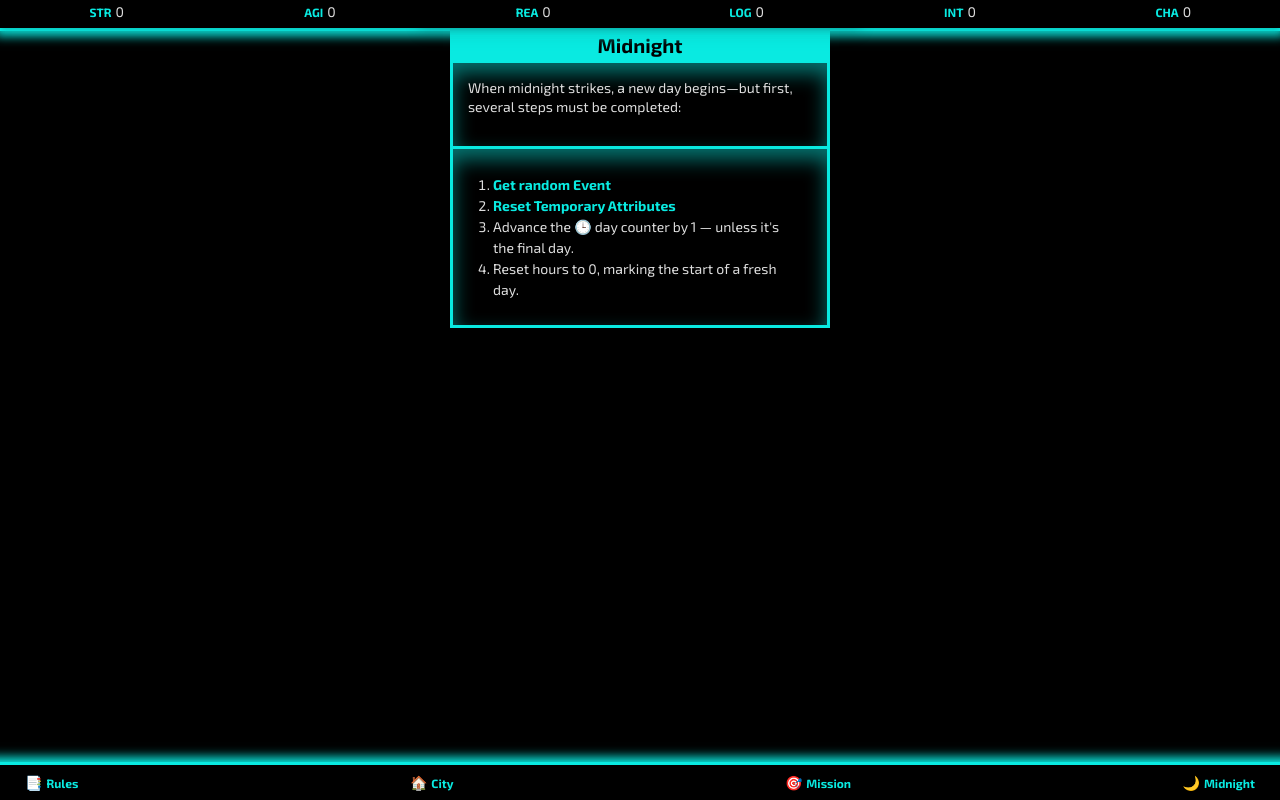
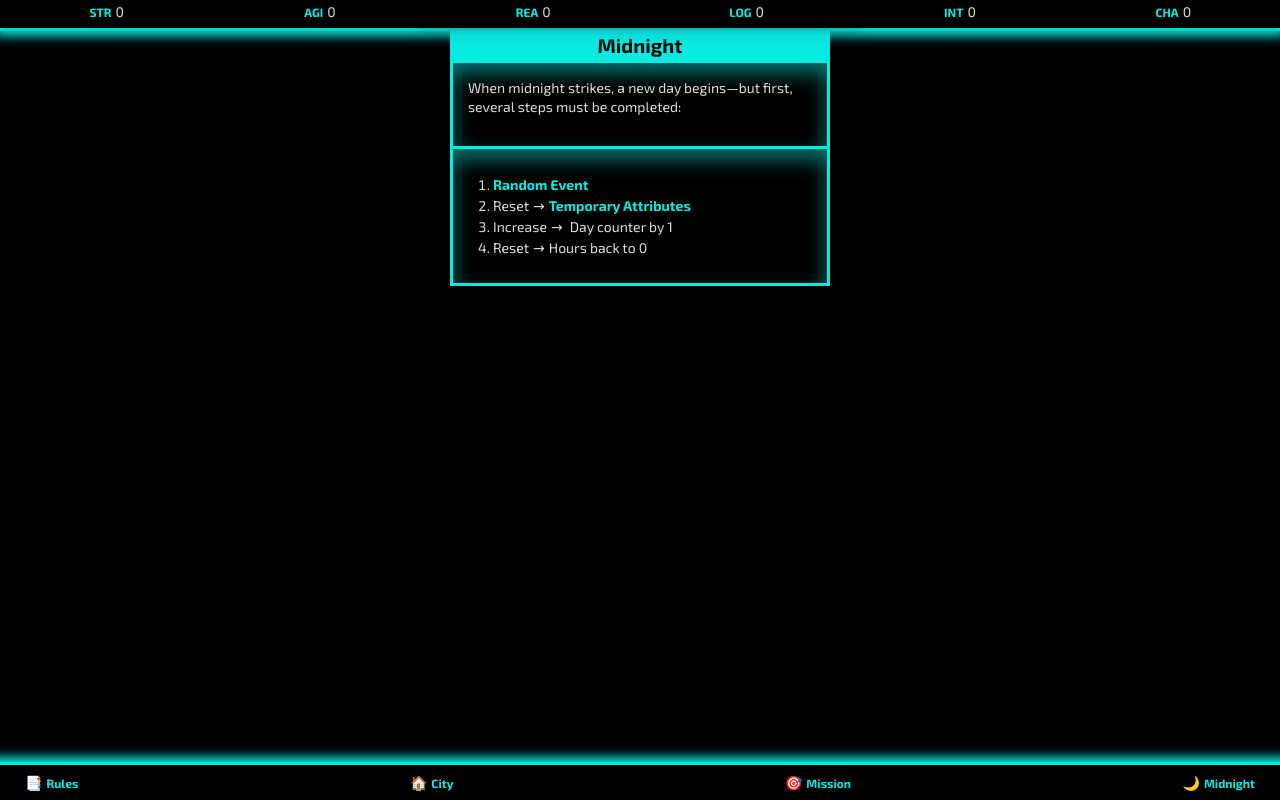
Before and after one commit to BroBuddy/shadowrun-neonhollow, a React (Vite) app: page /midnight in a window 1280 px wide. Built offline with nearby package versions, Linux system fonts and the light colour scheme; no server answers.

Commit message:
changed mission rules

```diff
--- a/src/feature/city/components/RollsView.tsx
+++ b/src/feature/city/components/RollsView.tsx
@@ -9,7 +9,6 @@ type FacilityRollsProps = {
 }
 
 const RollsView = ({ rollList }: FacilityRollsProps) => {
-    console.log(rollList)
     return (
         <Card>
             <div className="flex items-center space-x-1">
--- a/src/feature/mission/pages/Mission.tsx
+++ b/src/feature/mission/pages/Mission.tsx
@@ -6,6 +6,8 @@ import { useMemo } from 'react'
 import { Mission as MissionType } from '../MissionType'
 import Dice from '@/components/Dice'
 import InRow from '@/components/InRow'
+import PopUp from '@/components/Popup'
+import MissionRules from './MissionRules'
 
 function Mission() {
     const data = useMemo(() => {
@@ -37,12 +39,13 @@ function Mission() {
             </Card>
 
             <Card>
-                <p>
-                    Know the rules{' '}
-                    <Link to="/mission/rules">Mission Rules</Link> before your
-                    <br />
-                    run begins.
-                </p>
+                <div className="mb-4">
+                    Before your run begins
+                    <span className="mx-1">&#8594;</span>
+                    <PopUp title="Mission Rules">
+                        <MissionRules />
+                    </PopUp>
+                </div>
                 <p>
                     <strong className="highlight">Accept a mission:</strong>
                 </p>
--- a/src/feature/mission/pages/MissionRules.tsx
+++ b/src/feature/mission/pages/MissionRules.tsx
@@ -1,36 +1,27 @@
-import Card from '@/components/Card'
-import Headline from '@/components/Headline'
-
 function MissionRules() {
     return (
         <>
-            <Headline>Mission Rules</Headline>
-
-            <Card>
             <p>
-                    At the start of each mission, your Performance begins at 5
-                    and can shift between 1 and 9 based on your success.
+                At the start of each mission, your Performance begins at 5 and
+                can shift between 1 and 9 based on your success.
             </p>
             <p>
-                    You must tackle the missions in order and each mission
-                    follows a specific structure:
+                You must tackle the missions in order and each mission follows a
+                specific structure:
             </p>
             <ul className="list-margin">
                 <li>
-                        Face three tasks. Roll 2d6 to determine your skill check
-                        for each.
+                    Face three tasks. Roll 2d6 to determine your skill check for
+                    each.
                 </li>
                 <li>
-                        DC is the number of successes needed to clear a
-                        challenge.
+                    DC is the number of successes needed to clear a challenge.
                 </li>
                 <li>If you succeed at all three, the twist is revealed.</li>
                 <li>
-                        Each success contributes to your overall Performance
-                        score.
+                    Each success contributes to your overall Performance score.
                 </li>
             </ul>
-            </Card>
         </>
     )
 }
--- a/src/pages/Midnight.tsx
+++ b/src/pages/Midnight.tsx
@@ -33,12 +33,18 @@ function Midnight() {
             <Card>
                 <ol className="list-margin">
                     <li>
-                        <a className="cursor-pointer" onClick={onRandomEvent}>
-                            Get random Event
-                        </a>
+                        {!randomEvent && (
+                            <a
+                                className="cursor-pointer"
+                                onClick={onRandomEvent}
+                            >
+                                Random Event
+                            </a>
+                        )}
 
                         {randomEvent && (
                             <>
+                                Random Event
                                 <span className="mx-1">&#8594;</span>
                                 <PopUp title={randomEvent.title}>
                                     <EventDetail id={randomEvent.id} />
@@ -47,18 +53,23 @@ function Midnight() {
                         )}
                     </li>
                     <li>
+                        Reset
+                        <span className="mx-1">&#8594;</span>
                         <a
                             className="cursor-pointer"
                             onClick={resetTemporaryAttributes}
                         >
-                            Reset Temporary Attributes
+                            Temporary Attributes
                         </a>
                     </li>
                     <li>
-                        Advance the 🕒 day counter by 1 — unless it's the final
-                        day.
+                        Increase
+                        <span className="mx-1">&#8594;</span> Day counter by 1
                     </li>
-                    <li>Reset hours to 0, marking the start of a fresh day.</li>
+                    <li>
+                        Reset
+                        <span className="mx-1">&#8594;</span>Hours back to 0
+                    </li>
                 </ol>
             </Card>
         </>
```
Lines whose indentation alone changed are shown as unchanged.
